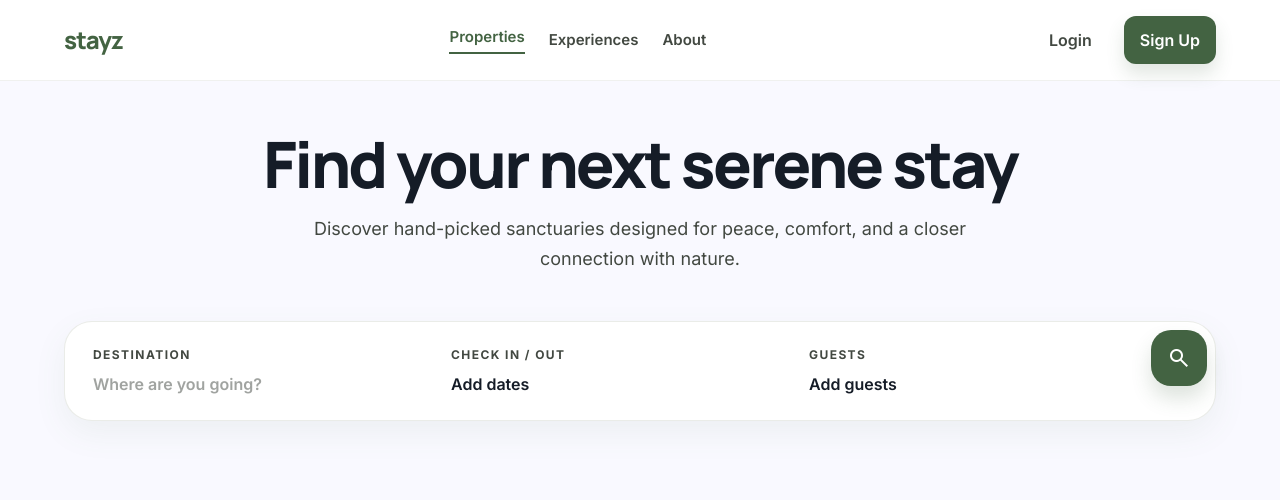
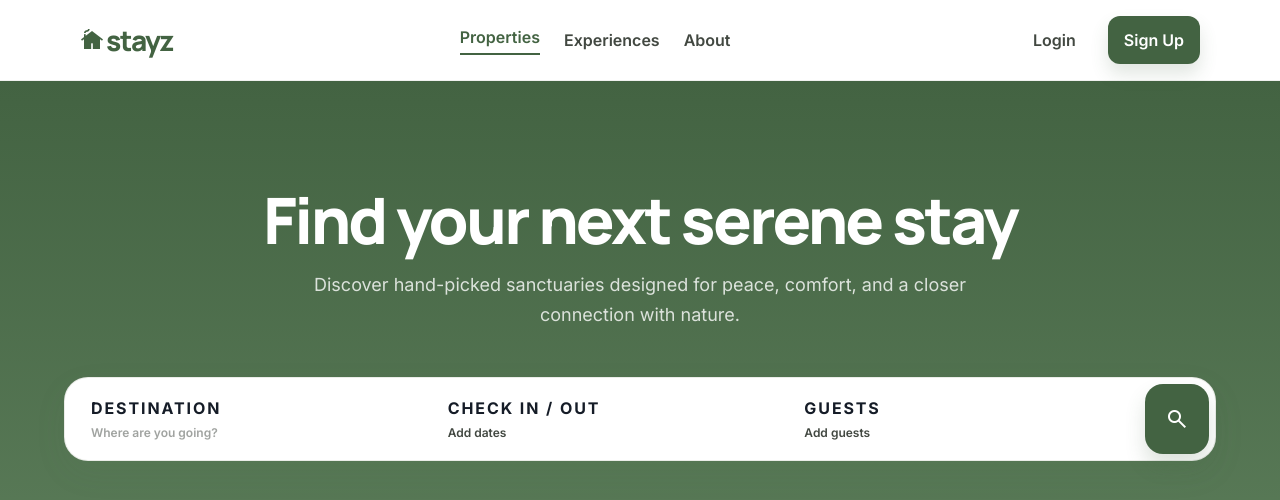
Before and after one commit to riazahmedshah/booking-fe, a React (Vite) app: page / in a window 1280 px wide. Shown: the top 500 px of the page. Built offline with nearby package versions, Linux system fonts and the light colour scheme.

Commit message:
improve homepage design

```diff
--- /dev/null
+++ b/src/components/Banner/Banner.tsx
@@ -0,0 +1,11 @@
+import {Hero} from '../Hero/Hero';
+import {SearchBar} from '../SearchBar/SearchBar';
+
+export function Banner() {
+	return (
+		<section className="page-banner">
+			<Hero />
+			<SearchBar />
+		</section>
+	);
+}
--- a/src/components/Header/Header.tsx
+++ b/src/components/Header/Header.tsx
@@ -5,6 +5,7 @@ export function Header() {
     <header className="site-header">
       <div className="site-header-inner">
         <Link className="site-logo" to="/" aria-label="stayz home">
+          <span className="material-symbols-outlined text-primary site-logo-icon">cottage</span>
           stayz
         </Link>
 
--- a/src/index.css
+++ b/src/index.css
@@ -88,11 +88,15 @@
 	}
 
 	.site-header-inner {
-		@apply mx-auto flex min-h-20 max-w-7xl items-center justify-between gap-6 px-5 md:px-16;
+		@apply mx-auto flex min-h-20 max-w-screen-2xl items-center justify-between gap-6 px-6 md:px-20;
 	}
 
 	.site-logo {
-		@apply text-[1.5rem] font-extrabold tracking-[-0.04em] text-primary font-heading;
+		@apply flex items-center gap-0.5 text-[1.75rem] font-extrabold tracking-[-0.05em] text-primary font-heading;
+	}
+	.site-logo-icon {
+		@apply text-6xl ;
+		font-variation-settings: 'FILL' 1, 'wght' 400, 'GRAD' 0, 'opsz' 40;
 	}
 
 	.site-nav {
@@ -100,7 +104,7 @@
 	}
 
 	.site-nav-link {
-		@apply text-[0.9375rem] font-semibold text-text-variant transition-colors duration-200 hover:text-primary;
+		@apply text-base font-semibold text-text-variant transition-colors duration-200 hover:text-primary;
 	}
 
 	.site-nav-link-active {
@@ -116,11 +120,11 @@
 	}
 
 	.page-hero-title {
-		@apply m-0 text-[clamp(2.75rem,6vw,4rem)] font-heading font-extrabold tracking-[-0.04em] text-text leading-[1.08];
+		@apply m-0 text-[clamp(2.75rem,6vw,4rem)] font-heading font-extrabold tracking-[-0.04em] text-on-primary leading-[1.08];
 	}
 
 	.page-hero-subtitle {
-		@apply mx-auto mt-4 max-w-2xl text-[1.125rem] leading-[1.65] text-text-variant;
+		@apply mx-auto mt-4 max-w-2xl text-[1.125rem] leading-[1.65] text-on-primary/80;
 	}
 
 	.page-search {
@@ -128,7 +132,7 @@
 	}
 
 	.search-card {
-		@apply flex items-stretch gap-3 rounded-[28px] border border-outline-variant/35 bg-surface p-2 shadow-[0_12px_32px_rgba(91,124,89,0.08)] max-md:flex-col;
+		@apply flex items-stretch gap-3 rounded-[24px] border border-outline-variant/35 bg-surface p-1.5 shadow-[0_12px_32px_rgba(91,124,89,0.08)] max-md:flex-col;
 	}
 
 	.search-fields {
@@ -137,16 +141,16 @@
 
 	.search-field,
 	.search-field-button {
-		@apply flex flex-col gap-2 rounded-[20px] border-0 bg-transparent px-5 py-4 text-left transition-colors duration-200 hover:bg-surface-low;
+		@apply flex flex-col gap-1 rounded-[20px] border-0 bg-transparent px-5 py-3 text-left transition-colors duration-200 hover:bg-surface-low;
 	}
 
 	.search-field-label {
-		@apply text-[0.75rem] font-bold uppercase tracking-[0.12em] text-text-variant;
+		@apply text-base font-bold uppercase tracking-[0.12em] text-text;
 	}
 
 	.search-field-input,
 	.search-field-value {
-		@apply text-base font-semibold text-text;
+		@apply text-[0.75rem] font-semibold text-text-variant;
 	}
 
 	.search-field-input {
@@ -154,7 +158,7 @@
 	}
 
 	.search-submit {
-		@apply inline-flex h-14 w-full min-w-14 items-center justify-center rounded-[20px] bg-primary text-surface shadow-[0_12px_20px_rgba(67,99,66,0.18)] transition-colors duration-200 hover:bg-primary-hover active:scale-[0.98] md:w-14;
+		@apply inline-flex h-12 w-full min-w-16 items-center justify-center rounded-[18px] bg-primary text-surface shadow-[0_12px_20px_rgba(67,99,66,0.18)] transition-colors duration-200 hover:bg-primary-hover active:scale-[0.98]  md:h-auto md:w-14 md:self-stretch;
 	}
 
 	.category-filter {
@@ -813,6 +817,10 @@
 			@apply min-h-screen bg-background text-text;
 		}
 
+		.page-banner {
+			@apply w-full py-14 bg-gradient-to-b from-primary to-primary-hover;
+		}
+
 		.home-loading {
 			@apply mx-auto max-w-7xl px-5 pb-20 pt-2 text-[0.9375rem] text-text-variant md:px-16;
 		}
--- a/src/pages/Home/Home.tsx
+++ b/src/pages/Home/Home.tsx
@@ -5,9 +5,8 @@ import type { Category, Property } from '../../apis/types'
 import { CategoryFilter } from '../../components/CategoryFilter/CategoryFilter'
 import { Footer } from '../../components/Footer/Footer'
 import { Header } from '../../components/Header/Header'
-import { Hero } from '../../components/Hero/Hero'
 import { PropertyGrid } from '../../components/PropertyGrid/PropertyGrid'
-import { SearchBar } from '../../components/SearchBar/SearchBar'
+import { Banner } from '../../components/Banner/Banner'
 
 export function Home() {
   const [properties, setProperties] = useState<Property[]>([])
@@ -48,8 +47,7 @@ export function Home() {
     <div className="home-page">
       <Header />
       <main>
-        <Hero />
-        <SearchBar />
+        <Banner />
         {!isLoading && <CategoryFilter categories={categories} />}
         {isLoading ? (
           <div className="home-loading">Loading serene stays...</div>
```
